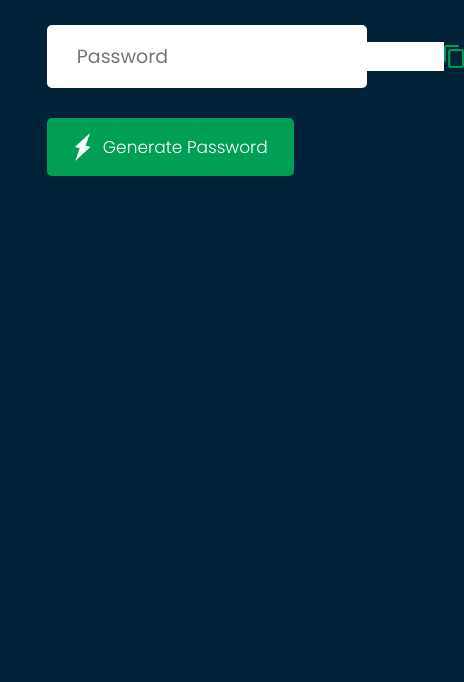
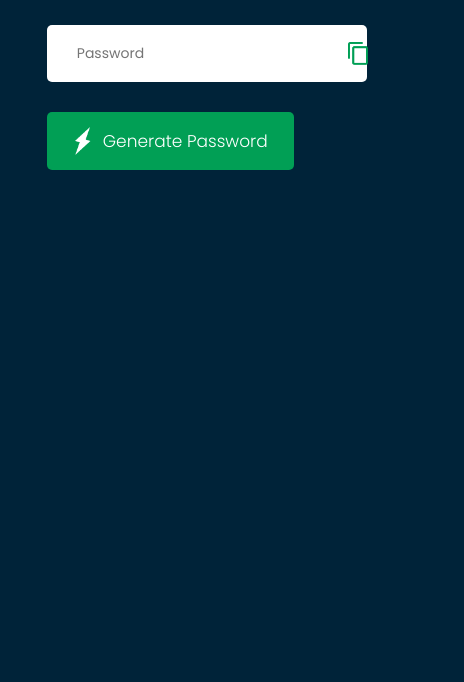
Before and after one commit to Ayush190730/random-pass-generator-repo, a plain HTML site: page index.html in a window 390 px wide. Shown: the part 162-844 px from the top of the page, 464 px wide, since content can reach past the window. Drawn offline with Linux system fonts and the light colour scheme.

Commit message:
style.css

```diff
--- a/style.css
+++ b/style.css
@@ -85,7 +85,7 @@ body {
           }
 
           .display input{
-            font-size: 19px;
+            font-size: 14px;
           }
 
           .container h1{
```
